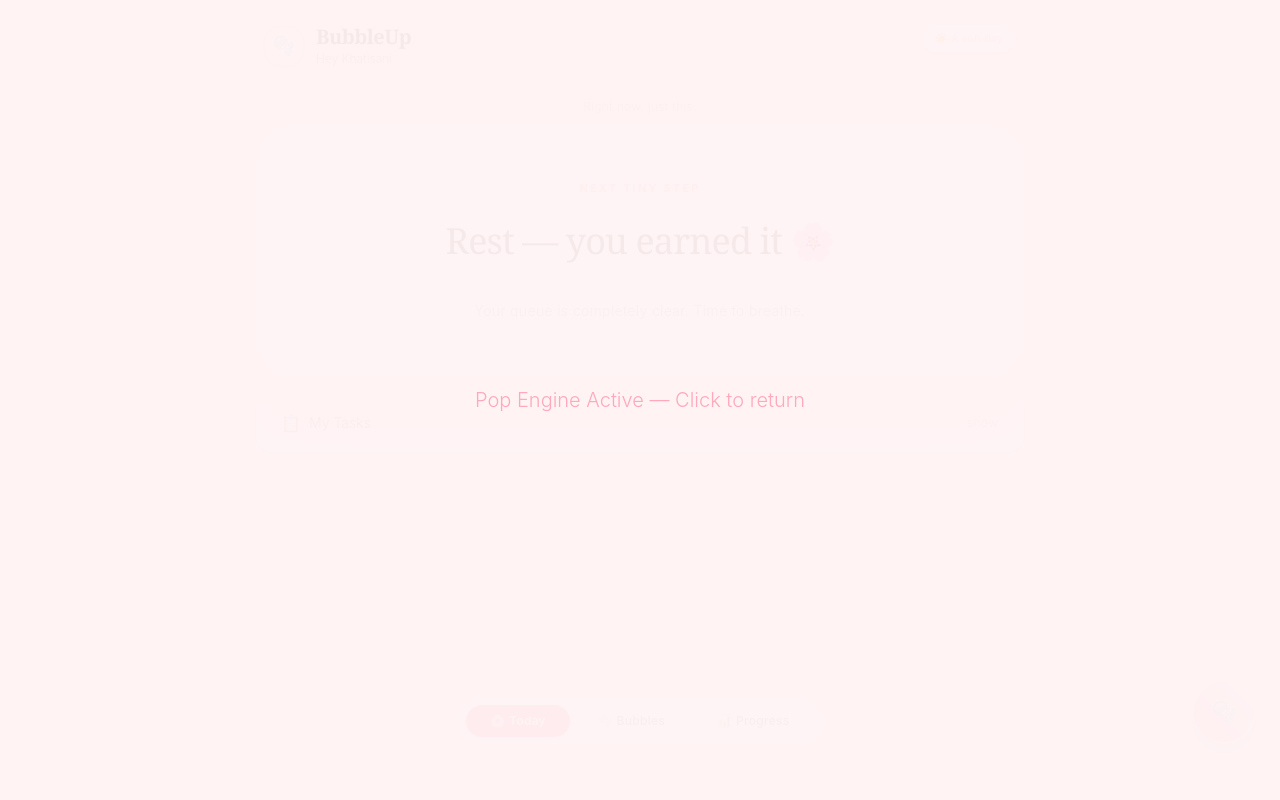
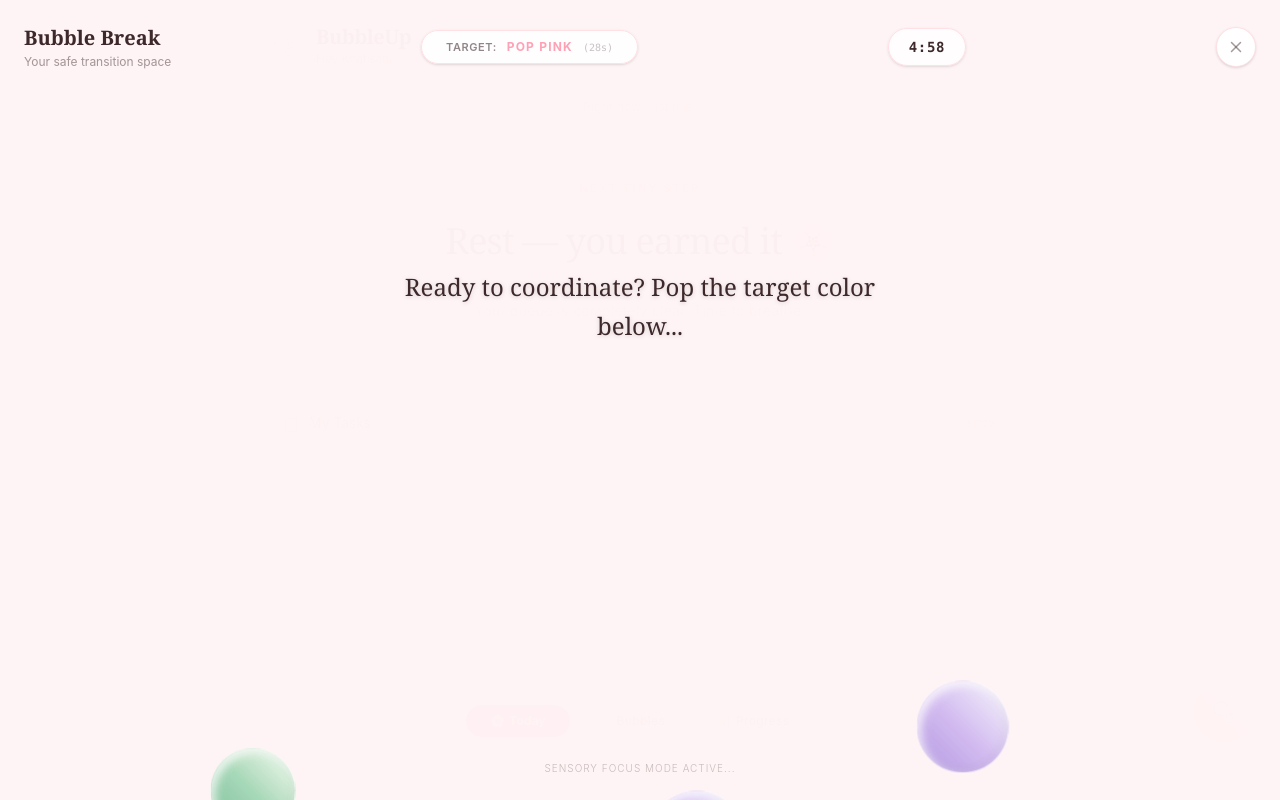
Before and after one commit to Khatisani/BubbleUp, a React (Vite) app: page / in a window 1280 px wide. Both pictures are taken after a click on the button "🫧 Bubbles". Built offline with nearby package versions, Linux system fonts and the light colour scheme.

Commit message:
fix: resolve BubbleBreak input lock by shifting layer indices to z-50
- Elevated the interactive bubble floating canvas to z-50 so bubble targets sit securely in front of text boards.
- Wrapped background labels with pointer-events utilities to ensure transparent layout hitboxes.

```diff
--- a/src/App.jsx
+++ b/src/App.jsx
@@ -2,7 +2,8 @@ import React, { useState } from 'react';
 import { useBubbleStore, getLocalDateString } from './hooks/useBubbleStore';
 import FocusCard from './components/FocusCard';
 import TaskManager from './components/TaskManager';
-import ProgressHistory from './components/ProgressHistory'; // Imported your new progress component
+import ProgressHistory from './components/ProgressHistory';
+import BubbleBreak from './components/BubbleBreak';
 
 export default function App() {
   const [activeTab, setActiveTab] = useState('today');
@@ -19,12 +20,13 @@ export default function App() {
     editTask,
     deleteTask,
     moveTask,
-    historyLog // Destructured cleanly from your store
+    historyLog,
+    incrementPopped // Verified: Destructured cleanly to prevent runtime error
   } = useBubbleStore();
 
   const todaysTasks = getTasksForDate(getLocalDateString());
 
-  // CLEAN VIEW SWITCHER: No more messy ternary operators in the return layout!
+  // Clean layout controller block
   let mainContent;
   if (activeTab === 'today') {
     mainContent = (
@@ -35,7 +37,7 @@ export default function App() {
           onSkip={() => skipTask(getLocalDateString())}
         />
 
-        {/* Sub collapsible panel mapping layout changes */}
+        {/* Collapsible Sub-card wrapper */}
         <div className="w-full bg-white/40 border border-white/60 rounded-2xl px-6 py-4 flex flex-col shadow-sm transition-all duration-300">
           <div className="flex justify-between items-center w-full">
             <div className="flex items-center space-x-2 text-sm text-[#4A3538]/70">
@@ -78,7 +80,7 @@ export default function App() {
   return (
     <div className="min-h-screen bg-[#FFF4F5] text-[#4A3538] flex flex-col items-center justify-start pt-6 pb-28 px-4 md:px-8 font-sans antialiased space-y-8">
 
-      {/* Top Header Row Panel Layout */}
+      {/* Top Header Layout */}
       <header className="w-full max-w-3xl flex justify-between items-start px-2">
         <div className="flex items-center space-x-3">
           <div className="w-10 h-10 rounded-2xl bg-[#FFE5E9] border border-[#FFA3B1]/30 flex items-center justify-center shadow-sm">
@@ -100,7 +102,7 @@ export default function App() {
         </div>
       </header>
 
-      {/* Main Container rendering your variable content blocks cleanly */}
+      {/* Main Container Workspace */}
       <div className="w-full max-w-3xl flex flex-col items-center space-y-4">
         <p className="text-xs font-light text-[#4A3538]/40 tracking-wide mb-2">
           Right now, just this.
@@ -109,7 +111,7 @@ export default function App() {
         {mainContent}
       </div>
 
-      {/* Nav Capsule layout positioned relative at the viewport base */}
+      {/* Nav Capsule component */}
       <footer className="fixed bottom-6 inset-x-0 mx-auto w-full max-w-md flex justify-center z-10 px-4">
         <div className="bg-white/70 backdrop-blur-lg border border-white/80 rounded-full px-2 py-1.5 flex space-x-1 shadow-[0_10px_30px_rgba(255,163,177,0.1)]">
           <button
@@ -141,12 +143,12 @@ export default function App() {
         <span className="text-xl">🫧</span>
       </button>
 
-      {/* Pop Overlays */}
-      {isBreakOpen && (
-        <div onClick={() => setIsBreakOpen(false)} className="fixed inset-0 bg-[#FFF4F5]/95 z-50 flex items-center justify-center cursor-pointer">
-          <p className="text-xl font-light text-[#FF6B8B] animate-pulse">Pop Engine Active — Click to return</p>
-        </div>
-      )}
+      {/* Cleaned Intermission Overlay Integration */}
+      <BubbleBreak
+        isOpen={isBreakOpen}
+        onClose={() => setIsBreakOpen(false)}
+        onPop={incrementPopped}
+      />
 
     </div>
   );
--- /dev/null
+++ b/src/components/BubbleBreak.jsx
@@ -0,0 +1,225 @@
+import React, { useState, useEffect, useRef } from 'react';
+import { X, Play, RotateCcw } from 'lucide-react';
+
+const SUPPORTIVE_QUOTES = [
+  "Progress over perfection. 🌸",
+  "You are doing completely enough.",
+  "Take a deep, slow breath right now.",
+  "One tiny step counts, no matter how small.",
+  "Your worth is not tied to your productivity. ✨",
+  "It's safe to rest. The world can wait.",
+  "Be gentle with your brilliant mind today.",
+  "Transitions are hard. Give your brain a moment to shift.",
+  "You don't have to finish it today, just looking at it is a win.",
+  "Your energy level fluctuates, and that is completely natural.",
+  "Lower the bar until it feels safe to cross.",
+  "You aren't lazy; you are just processing a very loud world. 🎧",
+  "Brain fog is a sign your nervous system needs protection.",
+  "Small steps still create momentum.",
+  "It is okay to do things differently than neurotypical standards.",
+  "Honor your sensory boundaries. You earn your peace.",
+  "A 5-minute pause is a tool, not a waste of time. ⏱️",
+  "Pop away the pressure. One bubble at a time.",
+  "Your timeline is entirely your own.",
+  "You can start, stop, and try again. No judgment here.",
+  "You are navigating a world not built for your wiring. Be proud.",
+  "Breathe in calm, breathe out expectations.",
+  "An overstimulated brain just needs a soft place to land.",
+  "Just opening the file folder counts as starting. 💻",
+  "Your safe space is here. Take all the time you need.",
+  "A pause right now protects your energy for later.",
+  "You are doing the best you can with the fuel you have.",
+  "No guilt. No shame. Just floating bubbles.",
+  "Action follows comfort. Make yourself cozy first. 🧸",
+  "You have crossed 100% of your hardest campus days so far."
+];
+
+const BUBBLE_COLORS = [
+  { name: 'Pink', gradient: 'from-[#FF6B8B]/80 via-[#FFA3B1]/60 to-[#FFF0F2]/90', particle: '#FF5276' },
+  { name: 'Blue', gradient: 'from-[#4299E1]/80 via-[#63B3ED]/60 to-[#EBF8FF]/90', particle: '#3182CE' },
+  { name: 'Purple', gradient: 'from-[#805AD5]/80 via-[#9F7AEA]/60 to-[#F7FAFC]/90', particle: '#6B46C1' },
+  { name: 'Green', gradient: 'from-[#38A169]/80 via-[#48BB78]/60 to-[#F0FFF4]/90', particle: '#2F855A' }
+];
+
+export default function BubbleBreak({ isOpen, onClose, onPop }) {
+  const [quote, setQuote] = useState("Ready to coordinate? Pop the target color below...");
+  const [bubbles, setBubbles] = useState([]);
+  const [timeLeft, setTimeLeft] = useState(300);
+  const [colorTimeLeft, setColorTimeLeft] = useState(30);
+  const [targetColor, setTargetColor] = useState(BUBBLE_COLORS[0]);
+  const [isActive, setIsActive] = useState(true);
+  const containerRef = useRef(null);
+
+  useEffect(() => {
+    if (!isOpen) return;
+    let timerId = null;
+    if (isActive && timeLeft > 0) {
+      timerId = setInterval(() => {
+        setTimeLeft(prev => prev - 1);
+      }, 1000);
+    } else if (timeLeft === 0) {
+      setIsActive(false);
+      setQuote("Time's up! You did great. Ready to take one tiny step? 🌸");
+    }
+    return () => clearInterval(timerId);
+  }, [isOpen, isActive, timeLeft]);
+
+  useEffect(() => {
+    if (!isOpen || !isActive || timeLeft === 0) return;
+    let colorTimerId = setInterval(() => {
+      setColorTimeLeft(prev => {
+        if (prev <= 1) {
+          const filtered = BUBBLE_COLORS.filter(c => c.name !== targetColor.name);
+          const nextColor = filtered[Math.floor(Math.random() * filtered.length)];
+          setTargetColor(nextColor);
+          return 30;
+        }
+        return prev - 1;
+      });
+    }, 1000);
+    return () => clearInterval(colorTimerId);
+  }, [isOpen, isActive, targetColor, timeLeft]);
+
+  useEffect(() => {
+    if (!isOpen || !isActive) {
+      setBubbles([]);
+      return;
+    }
+    const interval = setInterval(() => {
+      const id = Date.now() + Math.random();
+      const size = Math.random() * 45 + 60;
+      const left = Math.random() * 85;
+      const wobble = Math.random() * 100 - 50;
+      const speed = Math.random() * 5 + 9; // Relaxed speed
+      const colorProfile = BUBBLE_COLORS[Math.floor(Math.random() * BUBBLE_COLORS.length)];
+
+      setBubbles(prev => [...prev, { id, size, left, wobble, speed, colorProfile }]);
+    }, 800);
+    return () => clearInterval(interval);
+  }, [isOpen, isActive]);
+
+  if (!isOpen) return null;
+
+  const formatTime = (seconds) => {
+    const mins = Math.floor(seconds / 60);
+    const secs = seconds % 60;
+    return `${mins}:${secs < 10 ? '0' : ''}${secs}`;
+  };
+
+  const handleBubbleClick = (e, bubble) => {
+    e.preventDefault();
+    e.stopPropagation();
+
+    // Check matching requirements
+    if (bubble.colorProfile.name !== targetColor.name) {
+      return; // Soft bounce escape
+    }
+
+    // Trigger state callbacks
+    if (onPop) onPop();
+
+    // Create explosive burst particles immediately using actual window mouse coordinates
+    createParticles(e.clientX, e.clientY, bubble.colorProfile.particle);
+
+    // Filter clicked bubble item out of screen view instantly
+    setBubbles(prev => prev.filter(b => b.id !== bubble.id));
+
+    // Switch motivation quotes immediately
+    const nextQuote = SUPPORTIVE_QUOTES[Math.floor(Math.random() * SUPPORTIVE_QUOTES.length)];
+    setQuote(nextQuote);
+  };
+
+  const createParticles = (x, y, color) => {
+    const particleCount = 12;
+    for (let i = 0; i < particleCount; i++) {
+      const p = document.createElement('div');
+      // Set absolute highest z-index on exploded particles
+      p.className = 'fixed rounded-full pointer-events-none z-[9999] transition-all duration-500 ease-out';
+      p.style.width = `${Math.random() * 6 + 4}px`;
+      p.style.height = p.style.width;
+      p.style.left = `${x}px`;
+      p.style.top = `${y}px`;
+      p.style.backgroundColor = color;
+
+      const angle = (i / particleCount) * Math.PI * 2;
+      const velocity = Math.random() * 50 + 25;
+      const mx = Math.cos(angle) * velocity;
+      const my = Math.sin(angle) * velocity;
+
+      document.body.appendChild(p);
+
+      requestAnimationFrame(() => {
+        p.style.transform = `translate(${mx}px, ${my}px) scale(0)`;
+        p.style.opacity = '0';
+      });
+      setTimeout(() => p.remove(), 500);
+    }
+  };
+
+  return (
+    <div className="fixed inset-0 bg-[#FFF4F5]/98 z-50 overflow-hidden flex flex-col justify-between p-6 select-none animate-fadeIn">
+
+      {/* Top HUD Controls - z-40 so items stay accessible but behind bubble fields */}
+      <div className="w-full flex justify-between items-center z-40 relative">
+        <div>
+          <h2 className="text-xl font-serif font-semibold text-[#3D282B]">Bubble Break</h2>
+          <p className="text-xs text-[#4A3538]/50 mt-0.5">Your safe transition space</p>
+        </div>
+
+        {isActive && timeLeft > 0 && (
+          <div className="bg-white/90 border border-[#FFE0E4] rounded-full px-6 py-2 flex items-center space-x-2.5 shadow-sm">
+            <span className="text-[11px] uppercase tracking-wider font-semibold text-[#4A3538]/60">Target:</span>
+            <span style={{ color: targetColor.particle }} className="text-xs font-bold uppercase tracking-widest animate-pulse">
+              Pop {targetColor.name}
+            </span>
+            <span className="text-[10px] text-[#4A3538]/30 font-mono">({colorTimeLeft}s)</span>
+          </div>
+        )}
+
+        <div className="bg-white/80 border border-[#FFE0E4] rounded-full px-5 py-2 flex items-center space-x-3 shadow-sm backdrop-blur-sm">
+          <span className="font-mono text-sm font-semibold tracking-wider text-[#3D282B]">
+            {formatTime(timeLeft)}
+          </span>
+        </div>
+
+        <button
+          onClick={onClose}
+          className="p-2.5 rounded-full bg-white shadow-sm border border-[#FFE0E4] text-[#4A3538]/50 hover:text-[#FF6B8B] z-[60] relative"
+        >
+          <X size={18} />
+        </button>
+      </div>
+
+      {/* Center Affirmations Board - Lowered to z-30 with full mouse-passthrough */}
+      <div className="absolute inset-x-6 top-1/3 text-center pointer-events-none z-30 px-4 max-w-xl mx-auto">
+        <p className="text-xl md:text-2xl font-serif font-medium text-[#3D282B] leading-relaxed drop-shadow-sm">
+          {quote}
+        </p>
+      </div>
+
+      {/* CRITICAL FIXED LAYOUT CANVAS: Moved to z-50 to ensure bubbles sit on top of everything and click instantly */}
+      <div ref={containerRef} className="absolute inset-0 z-50 overflow-hidden pointer-events-none">
+        {bubbles.map(b => (
+          <button
+            key={b.id}
+            onClick={(e) => handleBubbleClick(e, b)}
+            style={{
+              width: `${b.size}px`,
+              height: `${b.size}px`,
+              left: `${b.left}%`,
+              bottom: '-120px',
+              animationDuration: `${b.speed}s`,
+              '--wobble': `${b.wobble}px`
+            }}
+            className={`absolute rounded-full cursor-pointer bubble-animate bg-gradient-to-tr ${b.colorProfile.gradient} shadow-[inset_-4px_-4px_10px_rgba(0,0,0,0.05),inset_4px_4px_10px_rgba(255,255,255,0.8)] border border-white/70 pointer-events-auto active:scale-90 transition-transform`}
+          />
+        ))}
+      </div>
+
+      <div className="w-full text-center text-[10px] text-[#4A3538]/30 tracking-widest z-40 font-light uppercase">
+        {isActive ? "Sensory focus mode active..." : "timer paused"}
+      </div>
+
+    </div>
+  );
+}
```
